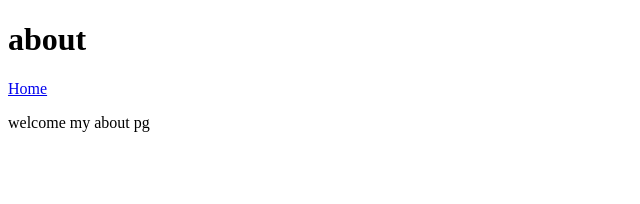
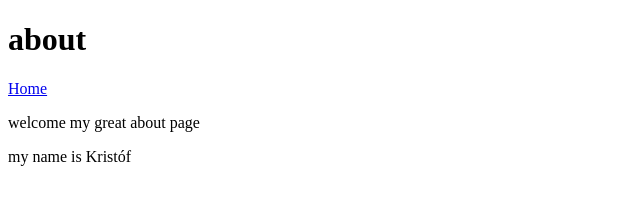
Before and after one commit to jeneikristof/jeneikristof, a plain HTML site: page about.html in a window 1280 px wide. Shown: the whole page, without its empty margins (0-640 px from the left). Drawn offline with Linux system fonts and the light colour scheme.

Commit message:
improved the about page

```diff
--- a/about.html
+++ b/about.html
@@ -9,6 +9,7 @@
 <body>
   <h1>about</h1>
   <a href="index.html">Home</a>
-  <p>welcome my about pg</p>
+  <p>welcome my great about page</p>
+  <p>my name is Kristóf</p>
 </body>
 </html>
```
